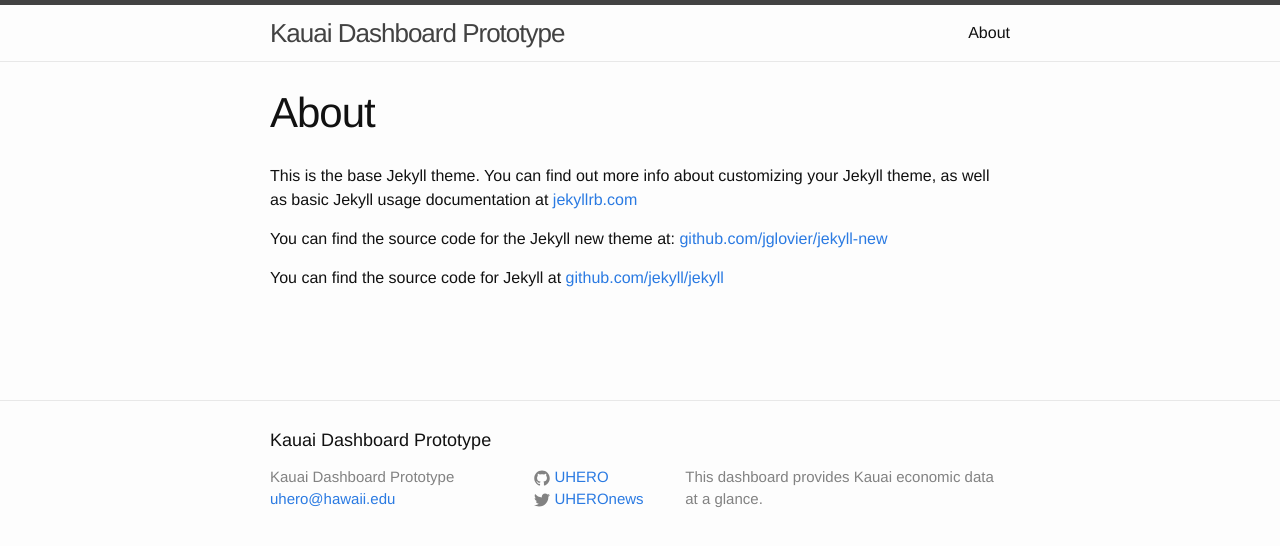
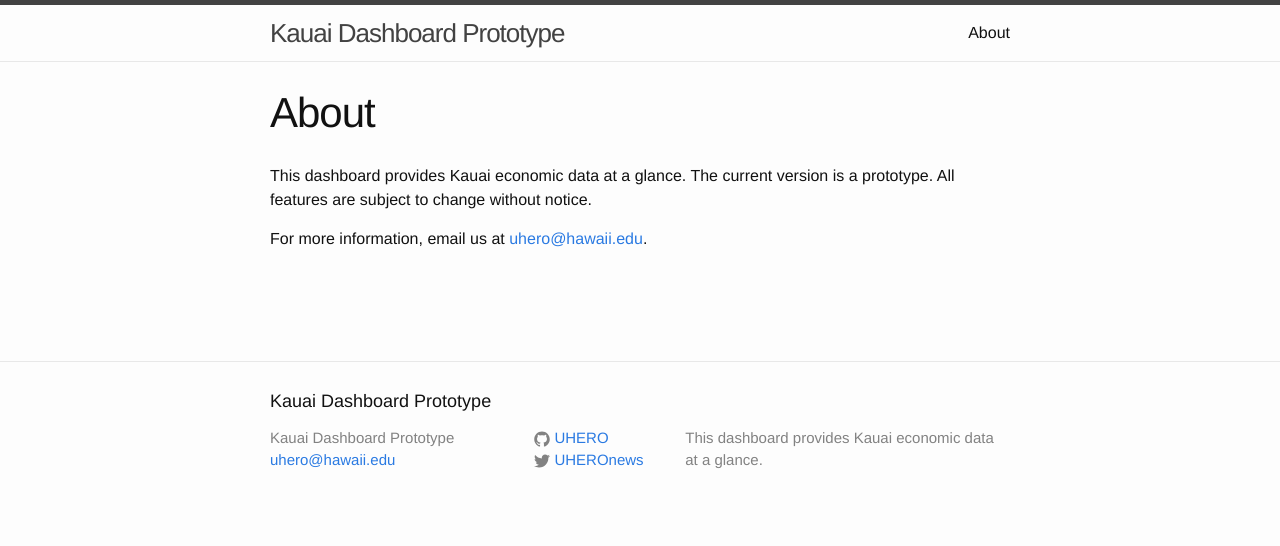
Before and after one commit to UHERO/kauai, a Jekyll site: the page built from about.md, in a window 1280 px wide. Shown: the top 546 px of the page. Built offline with Jekyll 4.4.1, drawn with Linux system fonts in a browser that asks for light colours; comment, search, counter and statistics services are not loaded.

Commit message:
Updated aboud.md

```diff
--- a/about.md
+++ b/about.md
@@ -4,8 +4,6 @@ title: About
 permalink: /about/
 ---
 
-This is the base Jekyll theme. You can find out more info about customizing your Jekyll theme, as well as basic Jekyll usage documentation at [jekyllrb.com](http://jekyllrb.com/)
+This dashboard provides Kauai economic data at a glance. The current version is a prototype. All features are subject to change without notice.
 
-You can find the source code for the Jekyll new theme at: [github.com/jglovier/jekyll-new](https://github.com/jglovier/jekyll-new)
-
-You can find the source code for Jekyll at [github.com/jekyll/jekyll](https://github.com/jekyll/jekyll)
+For more information, email us at [uhero@hawaii.edu](mailto:uhero@hawaii.edu).
```
